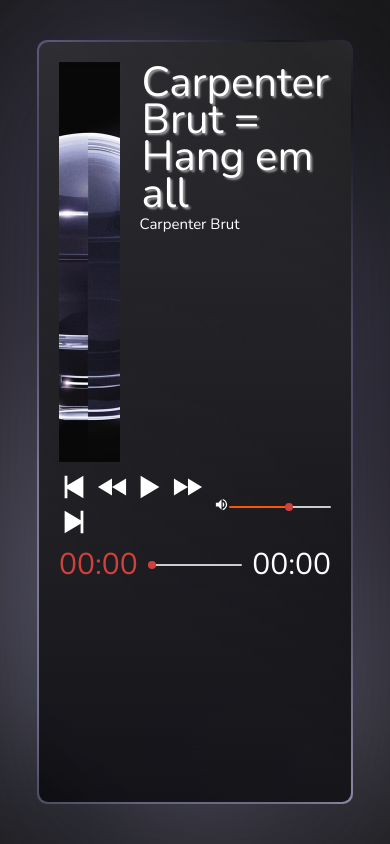
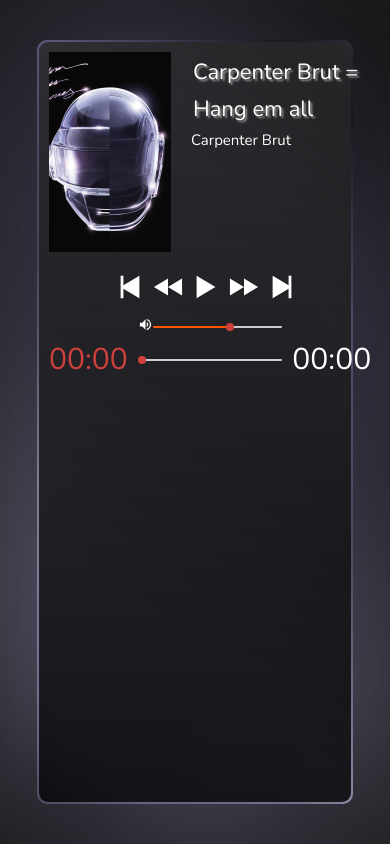
Before and after one commit to wannacry3030/react-audio-player, a React (Create React App) app: page / in a window 390 px wide. Built offline with nearby package versions, Linux system fonts and the light colour scheme.

Commit message:
update src/styles/index.css

```diff
--- a/src/styles/index.css
+++ b/src/styles/index.css
@@ -196,7 +196,6 @@
     font-weight: 400;
     color: #333;
     background-color: #171717;
-    /* background-image: linear-gradient(180deg, #171a24, #696977); */
     height: 100vh;
     width: 100vw;
     display: flex;
@@ -213,5 +212,107 @@
     border-radius: 9px;
     width: 80vw;
     height: 90vh;
+    display: flex;
+    flex-direction: column;
+    align-items: center;
+  }
+
+  .inner {
+    max-width: 500px;
+    margin: 0 auto;
+    padding: 10px;
+    display: flex;
+    flex-direction: column;
+    align-items: center;
+  }
+
+  .title {
+    color: #fff;
+    font-weight: 100;
+    font-size: 22px;
+    margin-bottom: 0;
+    padding: 2px;
+    line-height: 37px;
+    text-shadow: 2px 2px 2px rgba(255, 255, 255, 0.5);
+  }
+
+  /* audio image */
+  .icon-wrapper {
+    display: flex;
+    align-items: center;
+    justify-content: center;
+    height: 100%;
+  }
+
+  .audio-image {
+    width: 200px;
+    height: 200px;
+    background: #1e1e1e;
+  }
+
+  .audio-icon {
+    font-size: 40px;
+    display: flex;
+    justify-content: center;
+    align-items: center;
+    height: 40px;
+    width: 40px;
+    border-radius: 50%;
+    background: #989898;
+  }
+
+  .audio-image img {
+    object-fit: cover;
+    width: 100%;
+    height: 100%;
+    vertical-align: middle;
+  }
+
+  /* controls */
+  .controls-wrapper {
+    display: flex;
+    flex-direction: column;
+    align-items: center;
+    justify-content: center;
+    margin-top: 10px;
+  }
+
+  .controls button,
+  .volume button {
+    border: none;
+    background-color: transparent;
+    margin-right: 8px;
+    cursor: pointer;
+  }
+
+  button svg {
+    font-size: 30px;
+  }
+
+  .volume {
+    display: flex;
+    align-items: center;
+  }
+
+  .volume button {
+    margin: 0;
+  }
+
+  .progress {
+    display: flex;
+    align-items: center;
+    gap: 10px;
+    width: 100%;
+  }
+
+  /* time */
+  .time {
+    color: #ffffff;
+    font-size: 30px;
+    line-height: 46px;
+  }
+
+  .controls-wrapper > * {
+    margin-top: 10px;
   }
 }
```
